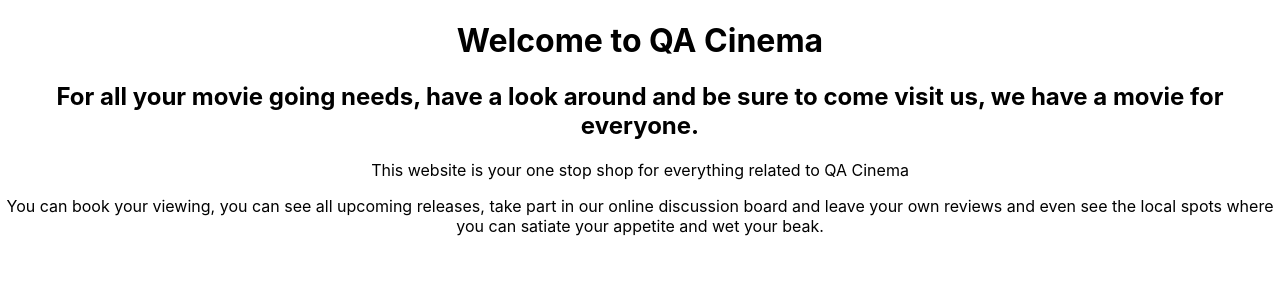
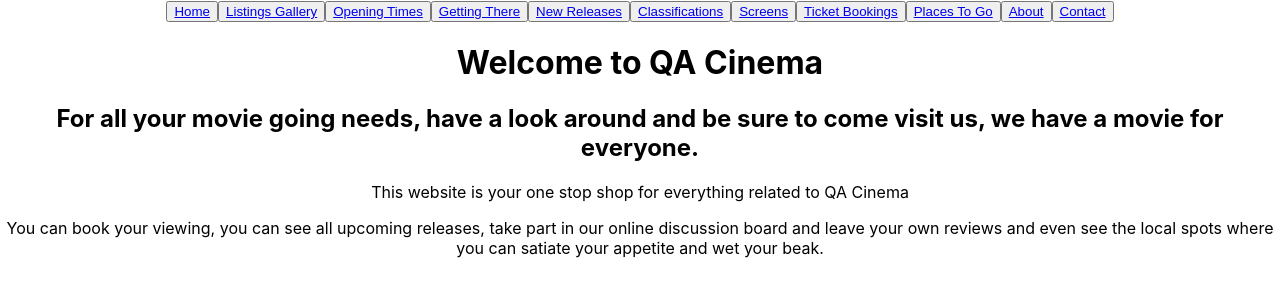
Before and after one commit to QAC-Sierra/QACinemas, a React (Create React App) app in the folder qac-site/: page / in a window 1280 px wide. Shown: the top 300 px of the page. Built offline with nearby package versions, Linux system fonts and the light colour scheme.

Commit message:
QAC-23 #in-progress #comment Updated App.JS File for Navigation Bar

```diff
--- a/qac-site/src/App.js
+++ b/qac-site/src/App.js
@@ -1,10 +1,10 @@
 import './App.css';
-import HomePage from "./components/HomePage";
+import NavigationBar from "./components/NavigationBar";
 
 function App() {
   return (
     <div className="App">
-      <HomePage />
+      <NavigationBar />
     </div>
   );
 }
```
